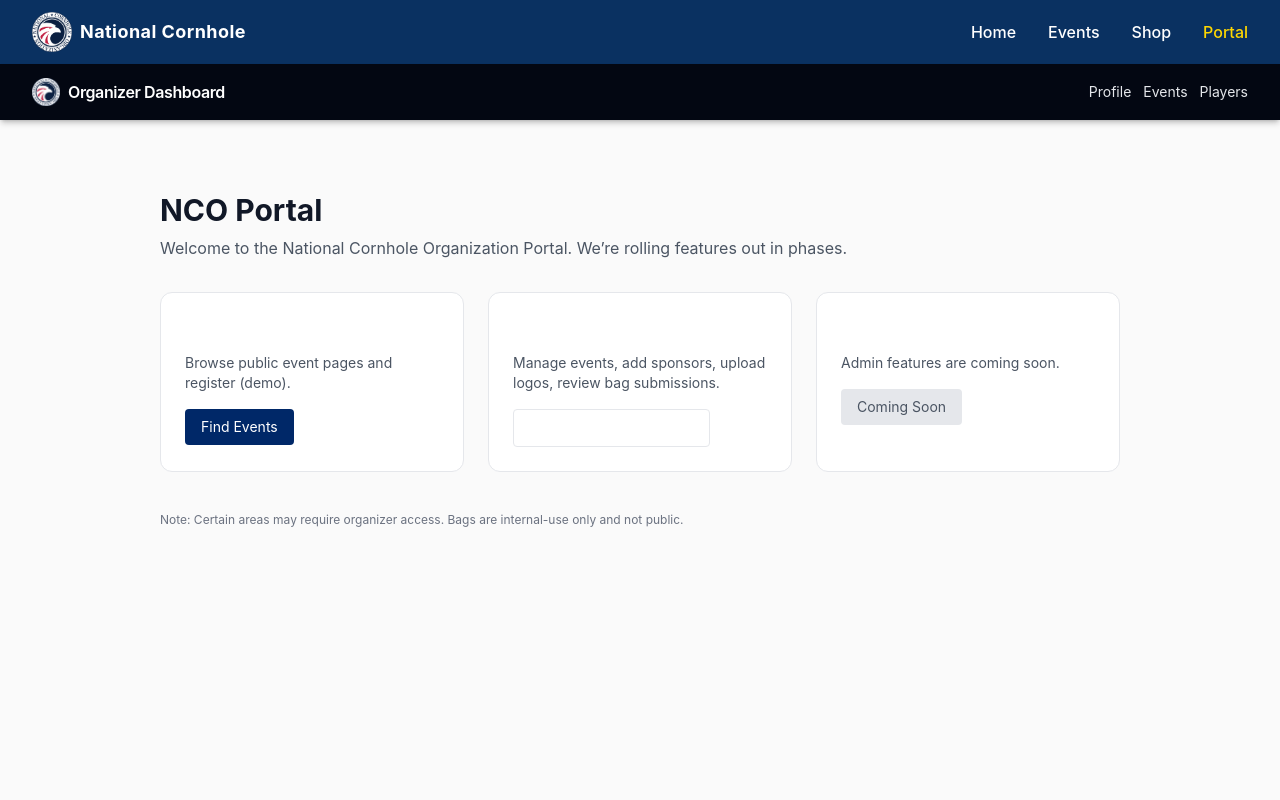
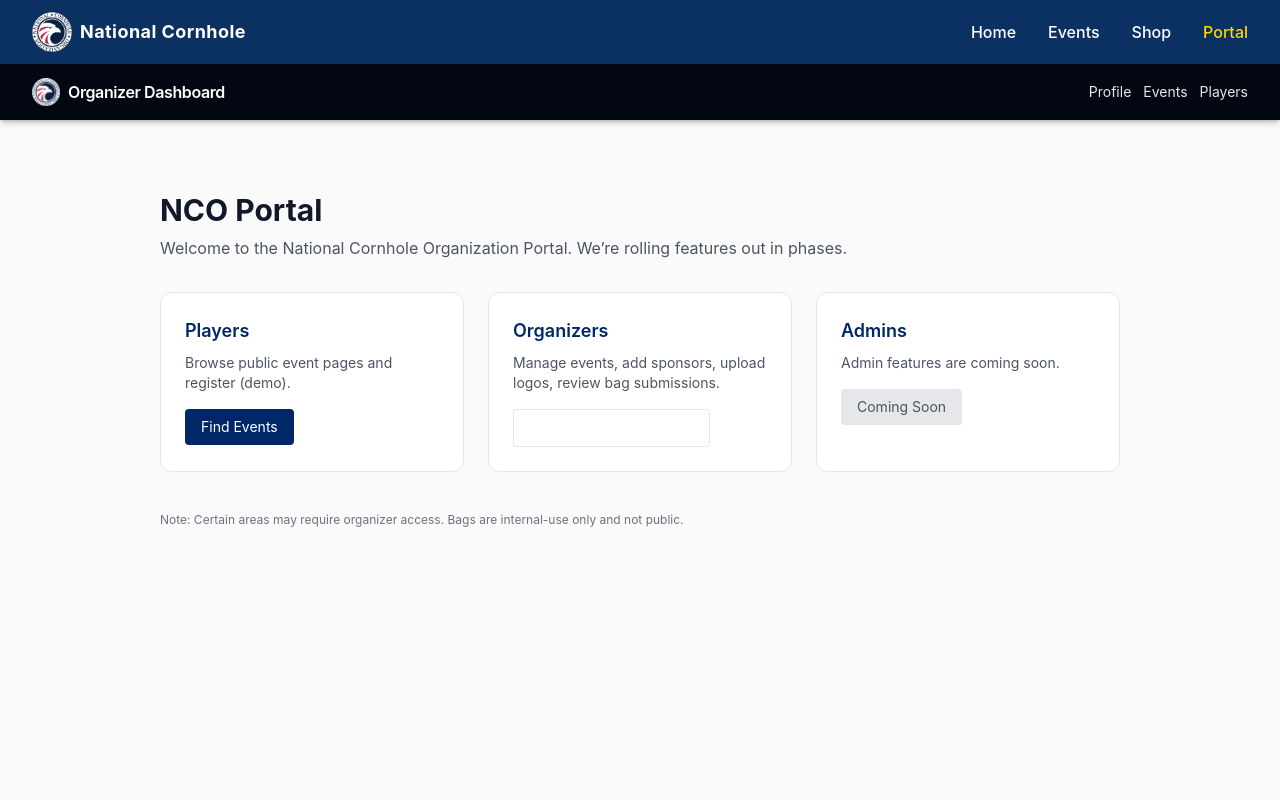
Before and after one commit to wearenationalcornhole/nco-site, a Next.js app: page /portal in a window 1280 px wide. Shown: the top 800 px of the page. Built offline with nearby package versions, Linux system fonts and the light colour scheme.

Commit message:
🚀 Full project sync — updated OrgTopBar, layout, UI polish, and all latest feature enhancements

```diff
--- a/app/portal/page.tsx
+++ b/app/portal/page.tsx
@@ -11,7 +11,7 @@ export default function PortalHome() {
 
       <div className="mt-8 grid grid-cols-1 md:grid-cols-3 gap-6">
         <section className="rounded-xl border bg-white p-6">
-          <h2 className="text-lg font-semibold">Players</h2>
+          <h2 className="text-lg font-semibold text-usaBlue">Players</h2>
           <p className="mt-2 text-sm text-gray-600">
             Browse public event pages and register (demo).
           </p>
@@ -23,7 +23,7 @@ export default function PortalHome() {
         </section>
 
         <section className="rounded-xl border bg-white p-6">
-          <h2 className="text-lg font-semibold">Organizers</h2>
+          <h2 className="text-lg font-semibold text-usaBlue">Organizers</h2>
           <p className="mt-2 text-sm text-gray-600">
             Manage events, add sponsors, upload logos, review bag submissions.
           </p>
@@ -35,7 +35,7 @@ export default function PortalHome() {
         </section>
 
         <section className="rounded-xl border bg-white p-6">
-          <h2 className="text-lg font-semibold">Admins</h2>
+          <h2 className="text-lg font-semibold text-usaBlue">Admins</h2>
           <p className="mt-2 text-sm text-gray-600">
             Admin features are coming soon.
           </p>
```
